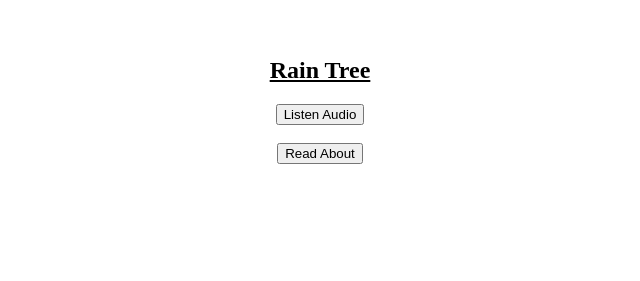
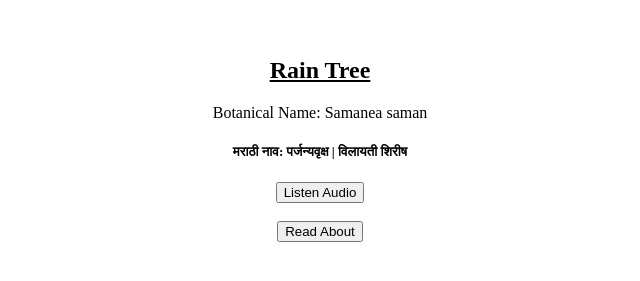
Before and after one commit to ajay-ap/QR_Code, a plain HTML site: page index.html in a window 1280 px wide. Shown: the part 61-342 px from the top of the page, without its empty margins (320-960 px from the left). Drawn offline with Linux system fonts and the light colour scheme.

Commit message:
Update index.html

```diff
--- a/index.html
+++ b/index.html
@@ -10,7 +10,8 @@
     <h1>Campus Life Project</h1>  <br>
 
    <u><h2>Rain Tree</h2></u>
-
+   <p>  Botanical Name: Samanea saman </p>
+     <p><h5>  मराठी नाव: पर्जन्यवृक्ष | विलायती शिरीष  </h5></p>
    <button class="button"
     onclick="window.open('https://drive.google.com/file/d/1FNtMmcPw9-KiFtWi6iNH6KRnR2PFBt9o/view?usp=share_link','MyWindow',
                   'height=600, width=1000, top=500, left=500')">Listen Audio</button>  <br><br>
```
